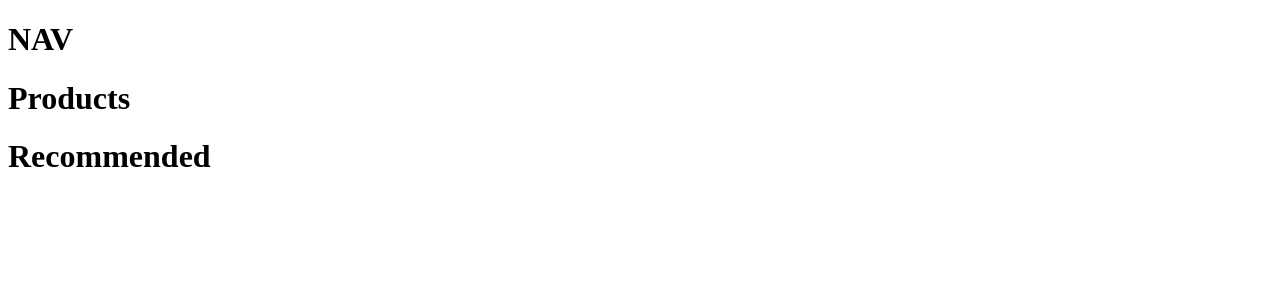
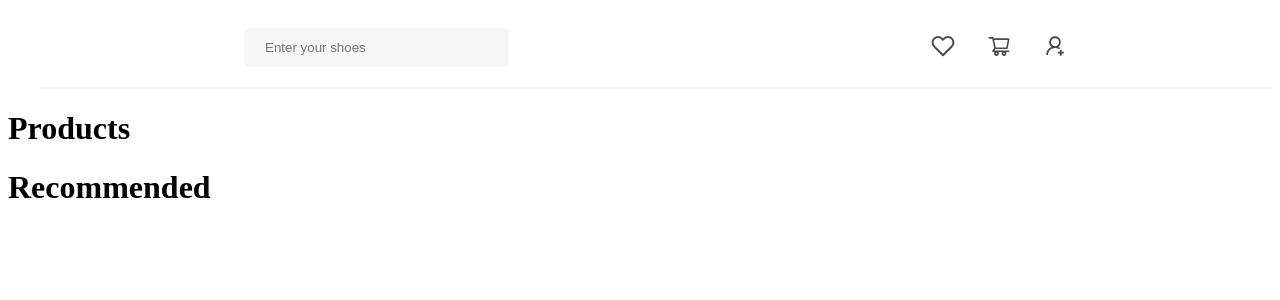
Before and after one commit to ka1sser/ecommerce, a React (Vite) app: page / in a window 1280 px wide. Shown: the top 300 px of the page. Built offline with nearby package versions, Linux system fonts and the light colour scheme.

Commit message:
Adding some navigation elements and styling

```diff
--- a/package.json
+++ b/package.json
@@ -11,7 +11,8 @@
   },
   "dependencies": {
     "react": "^19.1.0",
-    "react-dom": "^19.1.0"
+    "react-dom": "^19.1.0",
+    "react-icons": "^5.5.0"
   },
   "devDependencies": {
     "@eslint/js": "^9.30.1",
--- a/src/Navigation/Nav.css
+++ b/src/Navigation/Nav.css
@@ -0,0 +1,27 @@
+nav {
+    display: flex;
+    border-bottom: 2px solid #f3f3f3;
+    justify-content: space-around;
+    align-items: center;
+    padding: 20px;
+    z-index: 999;
+    margin-left: 2rem;
+}
+
+input{
+    padding: 12px 20px;
+    border: none;
+    background: #f7f6f6;
+    outline: none;
+    margin-right: 20px;
+    border-radius: 5px;
+    position: relative;
+    width: 14rem;
+}
+
+.nav-icons{
+    width: 1.5rem;
+    height: 1.5rem;
+    margin-left: 2rem;
+    color: #494949;
+}
--- a/src/Navigation/Nav.jsx
+++ b/src/Navigation/Nav.jsx
@@ -1,9 +1,28 @@
+import { FiHeart } from 'react-icons/fi';
+import { AiOutlineShop, AiOutlineShoppingCart, AiOutlineUserAdd } from 'react-icons/ai';
 import './Nav.css'
 
 const Nav = () => {
-    return <div>
-        <h1>NAV</h1>
-    </div>
+    return <nav>
+        <div className='nav-container'>
+            <input
+                type='text'
+                className='search-input'
+                placeholder='Enter your shoes'
+            />
+        </div>
+        <div className='profile-container'>
+            <a href="#">
+                <FiHeart className='nav-icons'/>
+            </a>
+            <a href=''>
+                <AiOutlineShoppingCart className='nav-icons'/>
+            </a>
+            <a href=''>
+                <AiOutlineUserAdd className='nav-icons'/>
+            </a>
+        </div>
+    </nav>
 };
 
 export default Nav;
--- /dev/null
+++ b/src/index.css
@@ -0,0 +1,26 @@
+* {
+    padding: 0;
+    margin: 0;
+    box-sizing: border-box;
+    font-family: sans-serif;
+}
+
+a {
+    text-decoration: none;
+    color: rgb(97,97,97);
+}
+
+li {
+    list-style: none;
+}
+
+.btns{
+    padding: 10px 20px;
+    margin-right: 6px;
+    background: transparent;
+    border: none;
+    border: 0.6px solid #CCC;
+    border-radius: 5px;
+    color: #323232;
+    cursor: pointer;
+}
```
Also changed, not shown: 1 other file (tests, documents, lock files or other folders).
